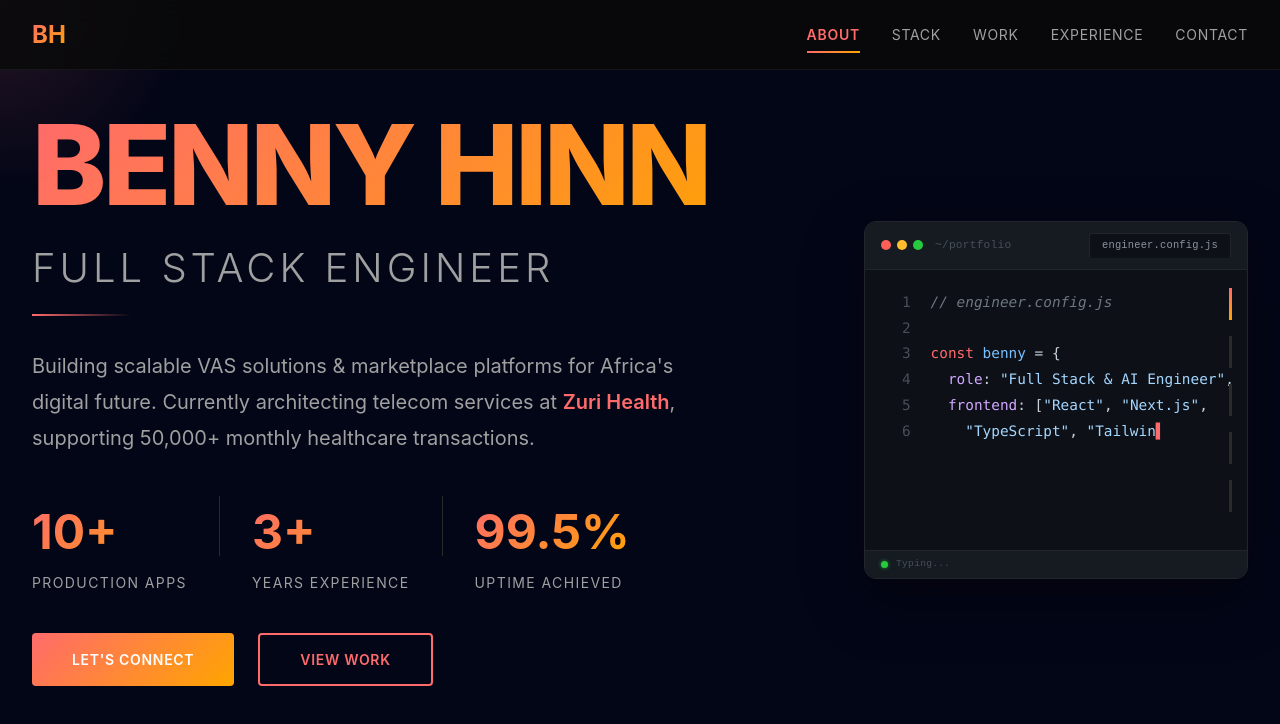
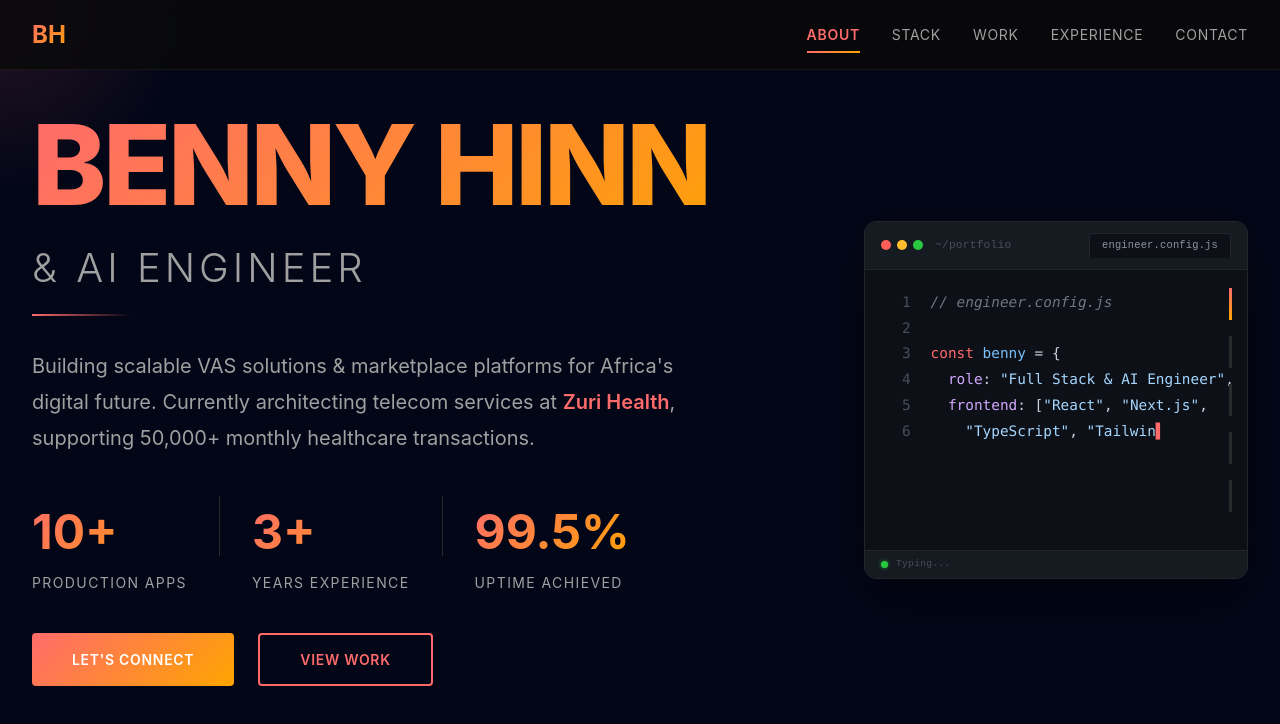
Before and after one commit to coderbenny/bennyhinn.life, a Next.js app: page / in a window 1280 px wide. Shown: the top 724 px of the page. Built offline with nearby package versions, Linux system fonts and the light colour scheme; a web font is replaced by a local one.

Commit message:
feat: update HeroSlide subtitle to include AI Engineer

```diff
--- a/components/slides/HeroSlide.js
+++ b/components/slides/HeroSlide.js
@@ -24,7 +24,7 @@ export default function HeroSlide({ onNavigate }) {
             </div>
 
             <div className="hero-subtitle-wrapper">
-              <h2 className="hero-subtitle">Full Stack Engineer</h2>
+              <h2 className="hero-subtitle"> & AI Engineer</h2>
               <div className="hero-accent-line" />
             </div>
 
```
